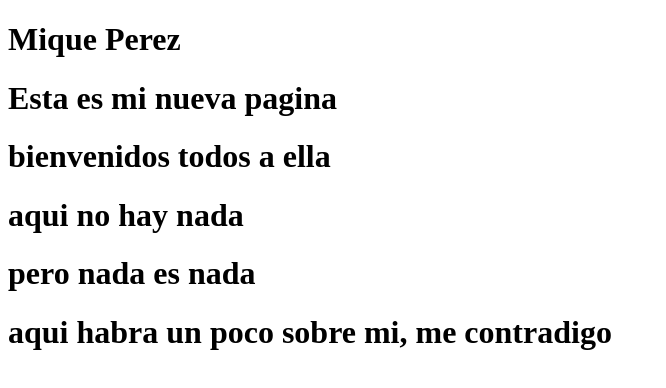
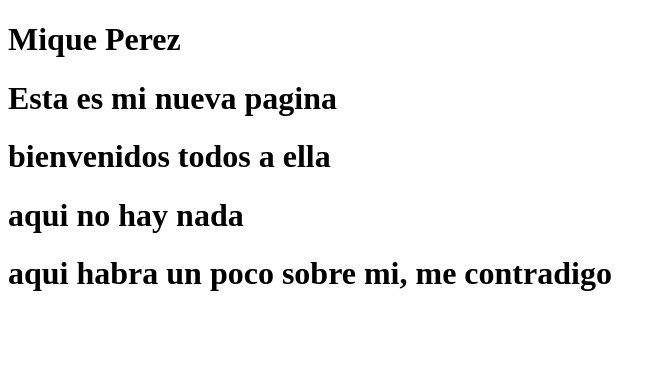
Before and after one commit to AaRonRoa11/curso_git, a plain HTML site: page index.html in a window 1280 px wide. Shown: the whole page, without its empty margins (0-666 px from the left). Drawn offline with Linux system fonts and the light colour scheme.

Commit message:
tercer commit

```diff
--- a/index.html
+++ b/index.html
@@ -10,7 +10,6 @@
     <h1>Esta es mi nueva pagina</h1>
     <h1>bienvenidos todos a ella</h1>
     <h1>aqui no hay nada</h1>
-    <h1>pero nada es nada</h1>
     <h1>aqui habra un poco sobre mi, me contradigo</h1>
 
 </body>
```
